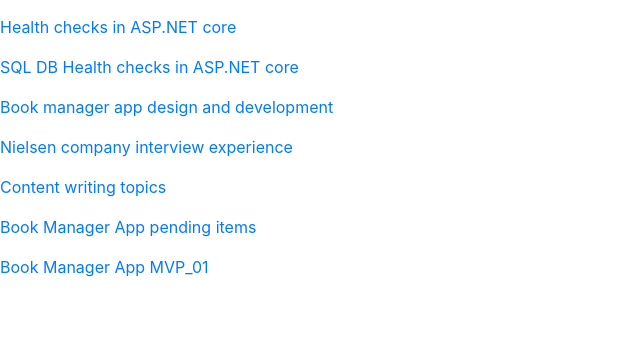
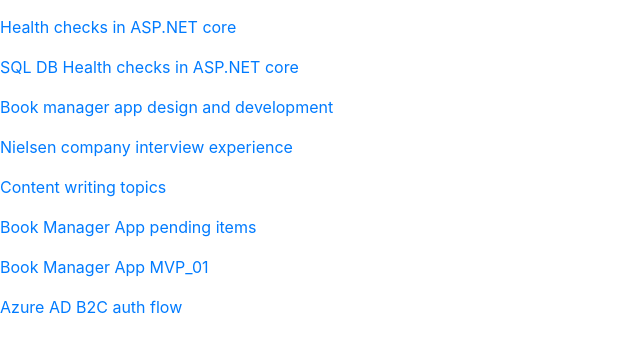
Before and after one commit to Pramod2392/Articles, a plain HTML site: page index.html in a window 1280 px wide. Shown: the part 81-432 px from the top of the page, without its empty margins (0-640 px from the left). Drawn offline with nearby package versions, Linux system fonts and the light colour scheme.

Commit message:
Added a entry to index page

```diff
--- a/index.html
+++ b/index.html
@@ -19,6 +19,7 @@
     <p><a href="./ContentWritingTopics.html">Content writing topics</a></p>
     <p><a href="./BookManagerApp/PendingItems.html">Book Manager App pending items</a></p>
     <p><a href="./BookManagerApp/BookManagerApp_MVO1.html">Book Manager App MVP_01</a></p>
+    <p><a href="./Interview Preparation/AzureADB2C/Azure AD B2C Auth Flow.html">Azure AD B2C auth flow</a></p>
 </body>
 
 </html>
```
